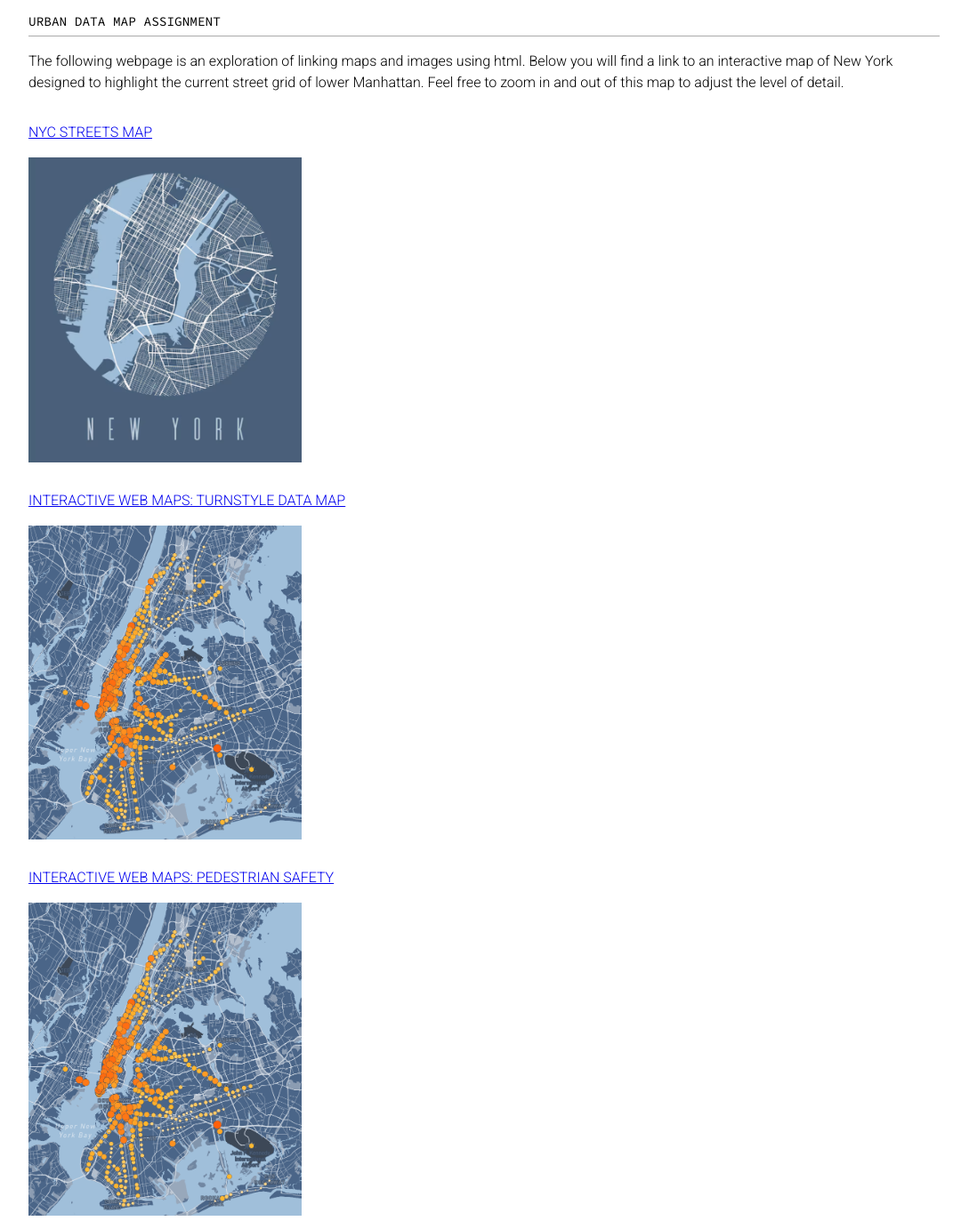
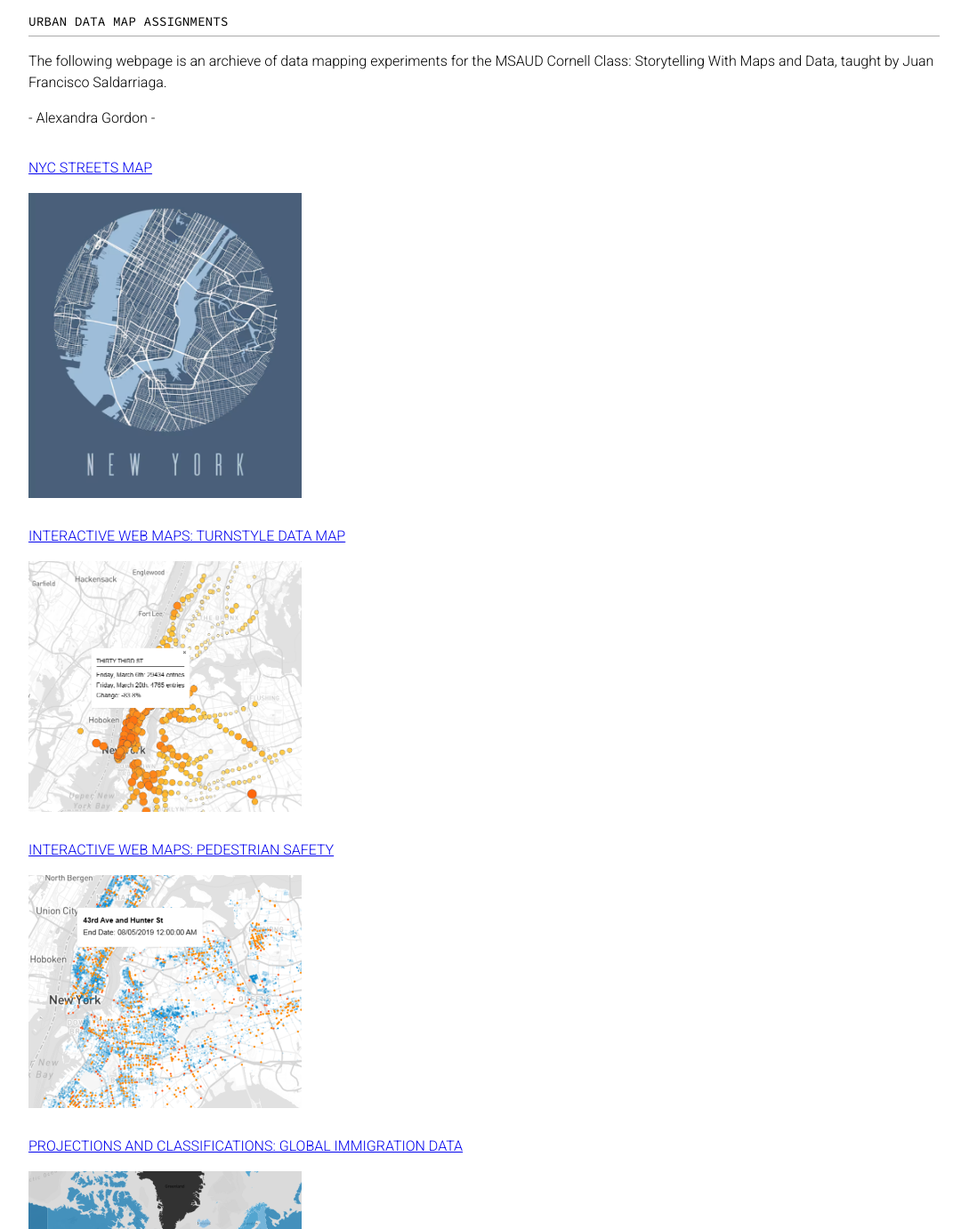
Before and after one commit to aig45/MappingExercise, a plain HTML site: page index.html in a window 1280 px wide. Shown: the top 1382 px of the page at 89% size, without its empty margins (96-1176 px from the left). Drawn offline with Linux system fonts and the light colour scheme.

Commit message:
Update index.html

```diff
--- a/index.html
+++ b/index.html
@@ -39,13 +39,14 @@
       <a
         class="nav-title"
         href=""
-        >URBAN DATA MAP ASSIGNMENT</a
+        >URBAN DATA MAP ASSIGNMENTS</a
       >
     </header>
     <main>
       <section id="about">
-        <p>The following webpage is an exploration of linking maps and images using html. Below you will find a link to an interactive map of New York designed to highlight the current
-          street grid of lower Manhattan. Feel free to zoom in and out of this map to adjust the level of detail.
+        <p>The following webpage is an archieve of data mapping experiments for the MSAUD Cornell Class: Storytelling With Maps and Data, taught by Juan Francisco Saldarriaga.
+        </p>
+        <p>- Alexandra Gordon -
         </p>
       </section>
 
@@ -69,7 +70,7 @@
             <div class="project">
               <img
                 class="assignment-thumbnail"
-                src="Images/MapIcon2.png"
+                src="Images/MapIcon3.png"
                 alt="Thumbnail of NYC"
               /></a>
             </div>
@@ -82,7 +83,7 @@
               <div class="project">
                 <img
                   class="assignment-thumbnail"
-                  src="Images/MapIcon2.png"
+                  src="Images/MapIcon6.png"
                   alt="Thumbnail of NYC"
                 /></a>
               </div>
@@ -95,7 +96,7 @@
               <div class="project">
                 <img
                   class="assignment-thumbnail"
-                  src="Images/MapIcon2.png"
+                  src="/Images/Screenshot 2025-05-04 011102.png"
                   alt="Thumbnail of NYC"
                 /></a>
               </div>
@@ -103,12 +104,12 @@
 
               <section id="projects">
                 <div>
-                  <a href="Link5/index.html"> CENSUS DATA: RENT BURDEN
+                  <a href="Link5/index.html"> CENSUS DATA: MEDIAN INCOME BY STATE AND COUNTY
                     <p></p>
                 <div class="project">
                   <img
                     class="assignment-thumbnail"
-                    src="Images/MapIcon2.png"
+                    src="Images/MapIcon4.png"
                     alt="Thumbnail of NYC"
                   /></a>
                 </div>
```
